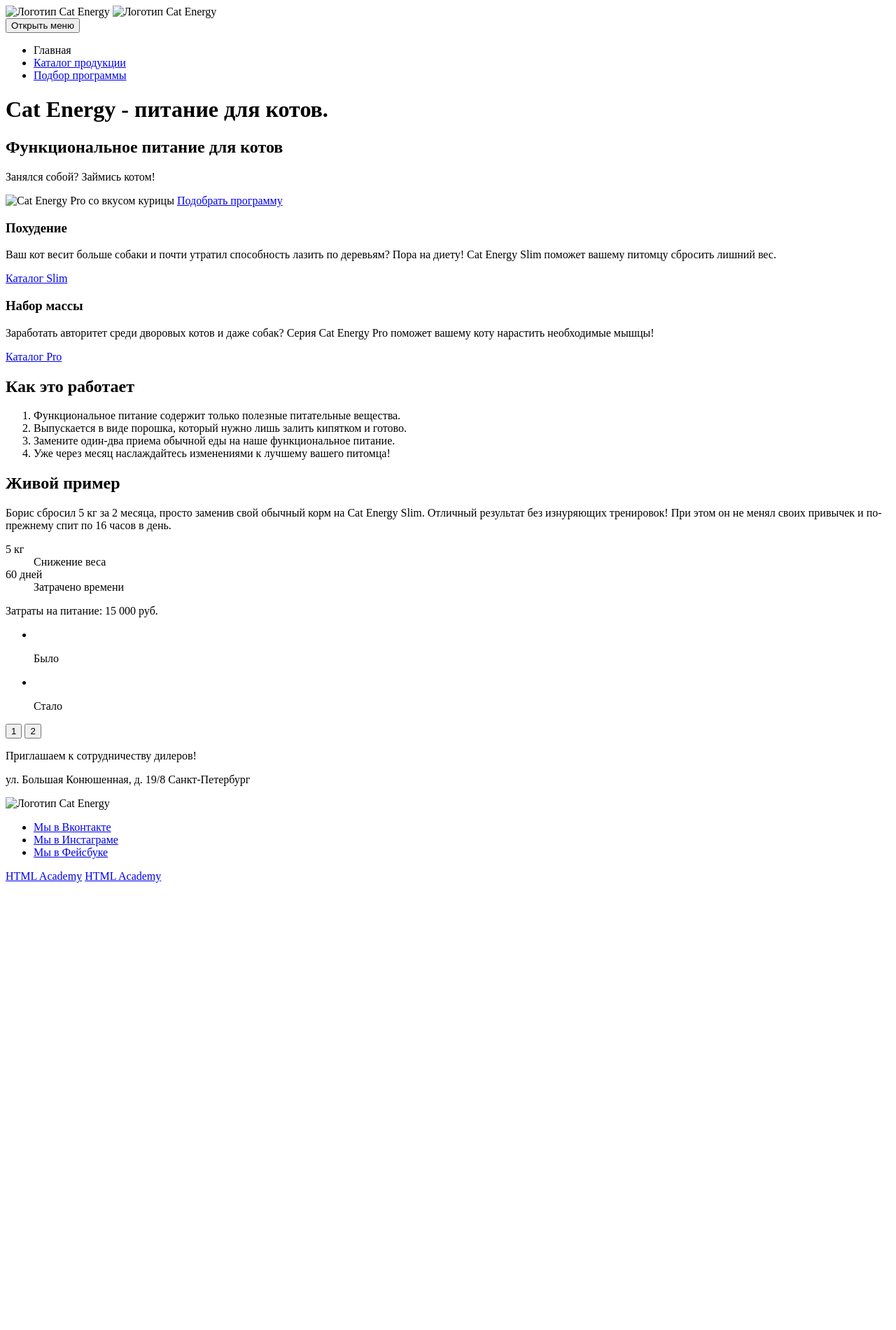
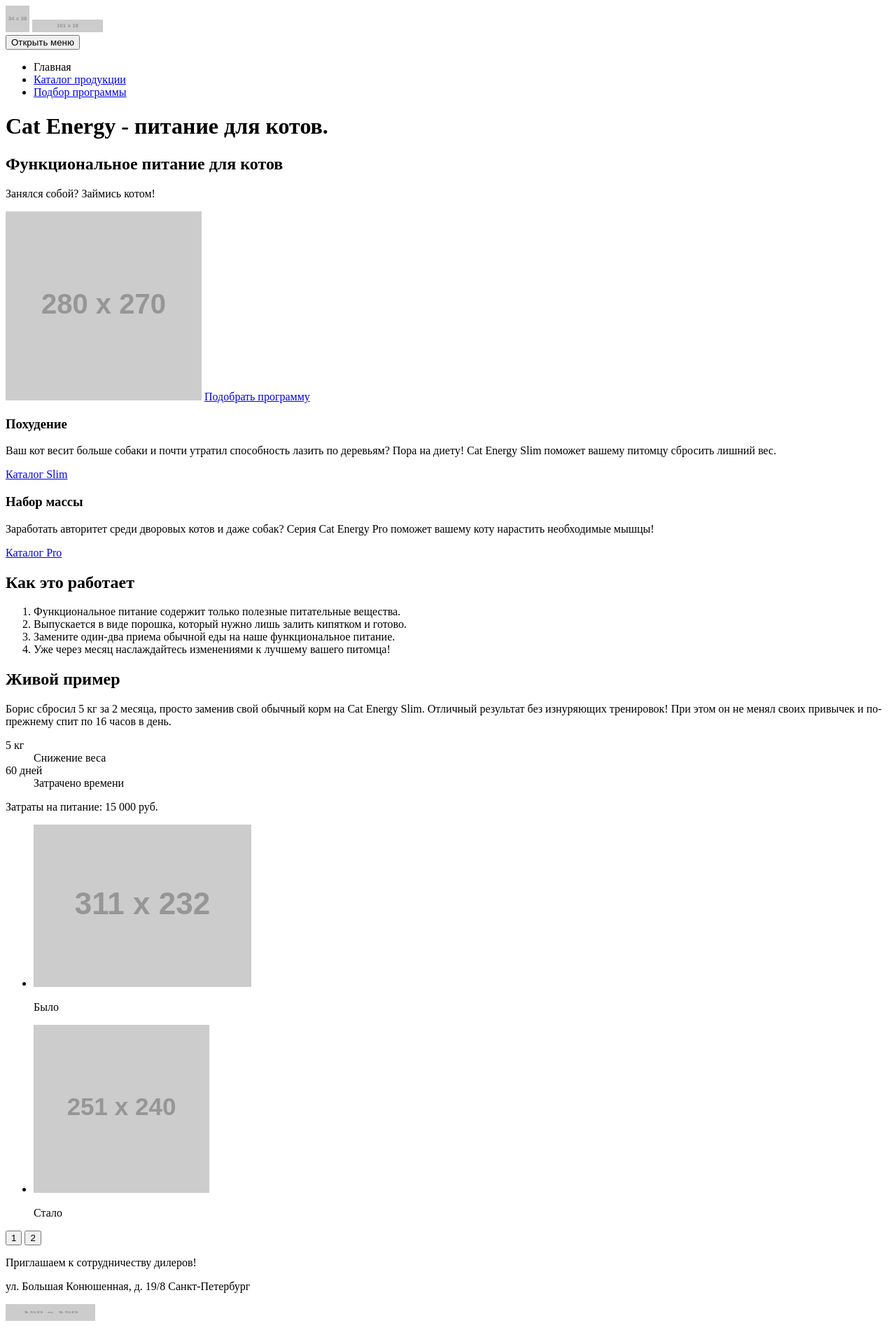
Before and after one commit to Elena-Nitkina/1589631-cat-energy-21, a website: page source/index.html in a window 1280 px wide. Shown: the top 1900 px of the page at 70% size. Before the commit the page ends 1269 px from the top, so only its background shows below. Drawn offline with Linux system fonts and the light colour scheme; placeholder pictures from the web are drawn by us.

Commit message:
Внесла изменения в разметку главной страницы

```diff
--- a/source/index.html
+++ b/source/index.html
@@ -9,10 +9,10 @@
 <body class="page__body">
   <header class="page-header">
     <a class="page-header__logo-icon logo-icon">
-      <img class="logo-icon__image" src="" width="" height="" alt="Логотип Cat Energy">
+      <img class="logo-icon__image" src="https://via.placeholder.com/34x38" width="34" height="38" alt="Логотип Cat Energy">
     </a>
     <a class="page-header__logo-text logo-text">
-      <img class="logo-text__image" src="" width="" height="" alt="Логотип Cat Energy">
+      <img class="logo-text__image" src="https://via.placeholder.com/101x18" width="101" height="18" alt="Логотип Cat Energy">
     </a>
     <nav class="main-nav">
       <button class="main-nav__toggle" type="button"><span class="visually-hidden">Открыть меню</span></button>
@@ -43,20 +43,20 @@
       <div class="promo__container">
         <h2 class="promo__title">Функциональное питание для котов</h2>
         <p class="promo__slogan">Занялся собой? Займись котом!</p>
-        <img class="promo__image" src="" width="" height="" alt="Cat Energy Pro со вкусом курицы">
+        <img class="promo__image" src="https://via.placeholder.com/280x270" width="280" height="270" alt="Cat Energy Pro со вкусом курицы">
         <a class="button" href="form.html">Подобрать программу</a>
       </div>
     </section>
     <section class="advantages">
       <div class="advantages__container">
-        <h3 class="agvantages__title">Похудение</h3>
-        <p class="agvantages__description">Ваш кот весит больше собаки и почти утратил способность лазить по деревьям?
+        <h3 class="advantages__title">Похудение</h3>
+        <p class="advantages__description">Ваш кот весит больше собаки и почти утратил способность лазить по деревьям?
           Пора на диету! Cat Energy Slim поможет вашему питомцу сбросить лишний вес.</p>
         <a class="advantages__link" href="#">Каталог Slim</a>
       </div>
       <div>
-        <h3 class="agvantages__title">Набор массы</h3>
-        <p class="agvantages__description">Заработать авторитет среди дворовых котов и даже собак? Серия Cat Energy Pro
+        <h3 class="advantages__title">Набор массы</h3>
+        <p class="advantages__description">Заработать авторитет среди дворовых котов и даже собак? Серия Cat Energy Pro
           поможет вашему коту нарастить необходимые мышцы!</p>
         <a class="advantages__link" href="#">Каталог Pro</a>
       </div>
@@ -92,11 +92,11 @@
         <div class="slider">
           <ul class="slider__list">
             <li class="slider__item slider__item--before">
-              <img class="slider__image--before" src="" width="" height="" alt="">
+              <img class="slider__image slider__image--before" src="https://via.placeholder.com/311x232" width="311" height="232" alt="Кот до замены корма">
               <p class="slider__description">Было</p>
             </li>
             <li class="slider__item slider__item--after">
-              <img class="slider__image--after" src="" width="" height="" alt="">
+              <img class="slider__image slider__image--after" src="https://via.placeholder.com/251x240" width="251" height="240" alt="Кот после замены корма">
               <p class="slider__description">Стало</p>
             </li>
           </ul>
@@ -119,7 +119,7 @@
       </div>
       <div class="page-footer__logo">
         <a class="page-footer__logo-link logo-link">
-          <img class="logo-link__image" src="" width="" height="" alt="Логотип Cat Energy">
+          <img class="logo-link__image" src="https://via.placeholder.com/150x150" width="128" height="24" alt="Логотип Cat Energy">
         </a>
       </div>
       <div class="page-footer__social social">
```
